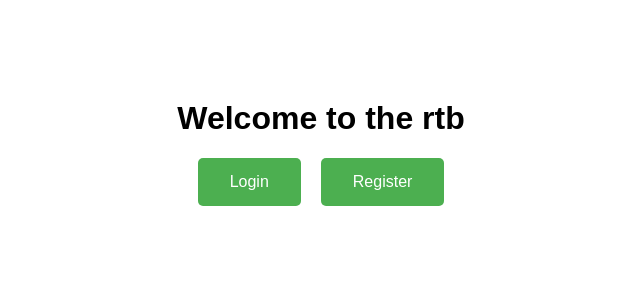
After one commit to ihsankykc/multi-user, a Flask app: page / in a window 1280 px wide. The commit adds this page. Shown: the top 300 px of the page, without its empty margins (319-959 px from the left). Run offline with Flask 3, Linux system fonts and the light colour scheme.

Commit message:
fixed calendar, simple homepage with 2 buttons

```diff
--- a/app.py
+++ b/app.py
@@ -43,6 +43,9 @@ with app.app_context():
 def load_user(user_id):
     return User.query.get(int(user_id))
 
+@app.route('/')
+def promt():
+    return render_template('promt.html')
 
 @app.route('/register', methods=['GET', 'POST'])
 def register():
@@ -151,4 +154,14 @@ def add_event():
 
     return redirect(url_for('calendar_page', year=year, month=month))
 
+@app.route('/tenants')
+@login_required
+def tenants_page():
+    return render_template('tenants.html')
+
+@app.route('/services')
+@login_required
+def services_page():
+    return render_template('services.html')
+
 app.run(host='0.0.0.0', port=5000, debug=True)
--- a/templates/calendar.html
+++ b/templates/calendar.html
@@ -59,14 +59,14 @@
 
                             <form action="{{ url_for('clear_events') }}" method="POST">
                                 <input type="hidden" name="year" value="{{ year }}">
-                                <input type="hidden" name="month" value="{{ month }}">
+                                <input type="hidden" name="month" value="{{ "%02d"|format(month) }}">
                                 <input type="hidden" name="day" value="{{ "%02d"|format(day) }}">
                                 <button type="submit" class="clear-button">Clear</button>
                             </form>
 
                             <form action="{{ url_for('add_event') }}" method="POST">
                                 <input type="hidden" name="year" value="{{ year }}">
-                                <input type="hidden" name="month" value="{{ month }}">
+                                <input type="hidden" name="month" value="{{ "%02d"|format(month) }}">
                                 <input type="hidden" name="day" value="{{ "%02d"|format(day) }}">
                                 <input type="text" name="event" placeholder="Add event">
                                 <button type="submit">Add</button>
--- /dev/null
+++ b/templates/promt.html
@@ -0,0 +1,45 @@
+<!DOCTYPE html>
+<html lang="en">
+<head>
+    <meta charset="UTF-8">
+    <meta name="viewport" content="width=device-width, initial-scale=1.0">
+    <title>Welcome</title>
+    <style>
+        body {
+            font-family: Arial, sans-serif;
+            text-align: center;
+            margin-top: 100px;
+        }
+
+        .button-container {
+            display: flex;
+            justify-content: center;
+            gap: 20px;
+        }
+
+        .button-container a {
+            text-decoration: none;
+            background-color: #4CAF50;
+            color: white;
+            padding: 15px 32px;
+            border-radius: 5px;
+            font-size: 16px;
+            transition: background-color 0.3s;
+        }
+
+        .button-container a:hover {
+            background-color: #45a049;
+        }
+    </style>
+</head>
+<body>
+
+    <h1>Welcome to the rtb</h1>
+
+    <div class="button-container">
+        <a href="{{ url_for('login') }}">Login</a>
+        <a href="{{ url_for('register') }}">Register</a>
+    </div>
+
+</body>
+</html>
```
Also changed, not shown: instance/multiuser_calendar.db.
